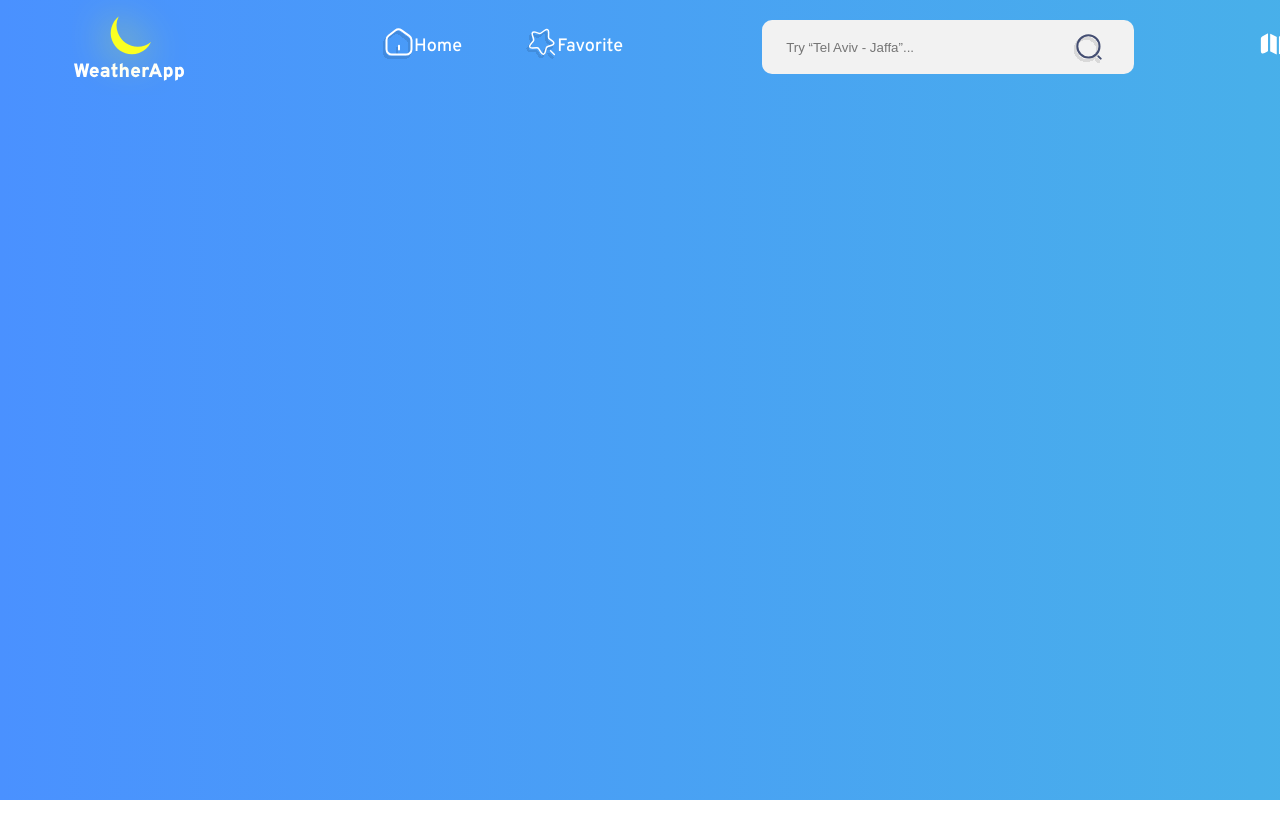
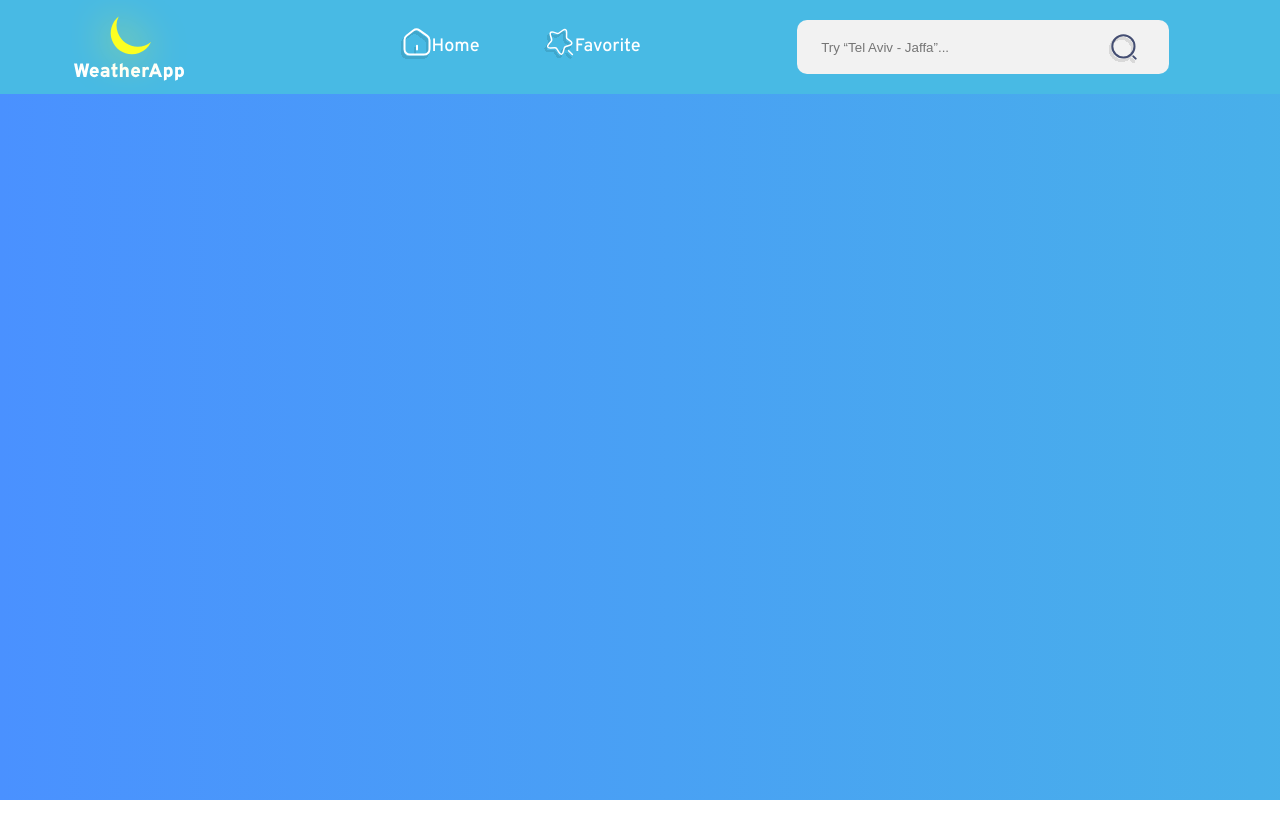
Before and after one commit to sagibarshai/Weather, a React (Create React App) app: page / in a window 1280 px wide. Shown: the top 838 px of the page. Before the commit the page ends 800 px from the top, so only its background shows below. Built offline with nearby package versions, Linux system fonts and the light colour scheme.

Commit message:
starting redux on header

```diff
--- a/package.json
+++ b/package.json
@@ -3,6 +3,7 @@
   "version": "0.1.0",
   "private": true,
   "dependencies": {
+    "@reduxjs/toolkit": "^1.8.3",
     "@testing-library/jest-dom": "^5.16.4",
     "@testing-library/react": "^13.3.0",
     "@testing-library/user-event": "^13.5.0",
@@ -13,6 +14,7 @@
     "@types/styled-components": "^5.1.25",
     "react": "^18.2.0",
     "react-dom": "^18.2.0",
+    "react-redux": "^8.0.2",
     "react-router-dom": "^6.3.0",
     "react-scripts": "5.0.1",
     "styled-components": "^5.3.5",
--- a/src/components/Header.tsx
+++ b/src/components/Header.tsx
@@ -1,9 +1,9 @@
-import React, { useEffect, useState } from "react";
+import { useState } from "react";
 import { NavLink } from "react-router-dom";
 import themes from "../shared/themes/themes";
 import Input from "../shared/UIElements/Inputs/Input";
 import { StyledButton } from "../shared/UIElements/Button/Button";
-import { StyledHeader, StyledDiv } from "./StyledHeader";
+import { StyledHeader, StyledDiv, StyledDecloration } from "./StyledHeader";
 import { StyledIcon } from "../shared/Icons/Icon";
 import { ReactComponent as IconLogo } from "../shared/svg/logo.svg";
 import { ReactComponent as IconSearchDark } from "../shared/svg/search-dark.svg";
@@ -15,9 +15,12 @@ import Checkbox from "../shared/UIElements/Inputs/Checkbox";
 import NavLinkActiveStyle from "../shared/navLinks/NavLinkActiveStyle";
 import links, { Links } from "../shared/links/links";
 import { CSSProperties } from "styled-components";
+import { toggleBackground, toggleDegress } from "../redux/headerSlice";
+import { useDispatch } from "react-redux";
 const Header = () => {
      const [activeIcon, setActiveIcon] = useState<JSX.Element>();
      const [activeIconId, setActiveIconId] = useState<string>();
+     const dispatch = useDispatch();
      const NavLinkStyleHandler = (isActive: boolean, link: Links) => {
           if (isActive) {
                return NavLinkActiveStyle;
@@ -61,6 +64,7 @@ const Header = () => {
                                         </StyledIcon>
                                         {link.name}
                                    </StyledButton>
+                                   <StyledDecloration />
                               </NavLink>
                          );
                     })}
@@ -99,6 +103,7 @@ const Header = () => {
                          rightIcon="F°"
                     />
                     <Checkbox
+                         onClick={() => dispatch(toggleBackground())}
                          htmlFor="mood"
                          id="mood"
                          variant="checkbox"
--- a/src/components/StyledHeader.tsx
+++ b/src/components/StyledHeader.tsx
@@ -5,9 +5,9 @@ type StyledDivProps = {
      marginRight?: string;
 };
 export const StyledHeader = styled.header`
-     width: 100vw;
+     width: 100%;
      height: 94px;
-     background-color: transparent;
+     background-color: #48bae4;
      display: flex;
      justify-content: space-between;
      align-items: center;
@@ -18,3 +18,11 @@ export const StyledDiv = styled.div<StyledDivProps>`
      gap: ${(props) => props.gap || "0px"};
      margin-left: ${(props) => props.marginLeft || "0px"};
 `;
+export const StyledDecloration = styled.span`
+     position: absolute;
+     top: 150%;
+     left: 0;
+     width: 116px;
+     height: 5.1px;
+     background-color: white;
+`;
--- a/src/index.tsx
+++ b/src/index.tsx
@@ -7,17 +7,21 @@ import { ThemeProvider } from "styled-components";
 import GlobalStyle from "./GolbalStyle";
 import themes from "./shared/themes/themes";
 import { BrowserRouter } from "react-router-dom";
+import { Provider } from "react-redux";
+import store from "./redux/store";
 const root = ReactDOM.createRoot(
      document.getElementById("root") as HTMLElement
 );
 root.render(
      <React.StrictMode>
+          <Provider store={store}>
                <BrowserRouter>
                     <ThemeProvider theme={themes}>
                          <GlobalStyle />
                          <App />
                     </ThemeProvider>
                </BrowserRouter>
+          </Provider>
      </React.StrictMode>
 );
 
--- a/src/pages/Home.tsx
+++ b/src/pages/Home.tsx
@@ -1,9 +1,15 @@
 import React from "react";
 import Header from "../components/Header";
 import { StyledPageContainer } from "./StyledHome";
+import { useSelector } from "react-redux";
 const Home = () => {
+     const background = useSelector(
+          (state) => state.headerSlice.renderBackground
+     );
+
+     console.log(background);
      return (
-          <StyledPageContainer>
+          <StyledPageContainer background={background}>
                <Header />
           </StyledPageContainer>
      );
--- a/src/pages/StyledHome.tsx
+++ b/src/pages/StyledHome.tsx
@@ -1,8 +1,11 @@
 import styled from "styled-components";
 import themes from "../shared/themes/themes";
+type StyledHome = {
+     background: string;
+};
 
-export const StyledPageContainer = styled.div`
-     background-image: ${themes.backgroundPraimary};
+export const StyledPageContainer = styled.div<StyledHome>`
+     background-image: ${(props) => props.background};
      min-height: 100vh;
      width: 1920px;
 `;
--- /dev/null
+++ b/src/redux/headerSlice.tsx
@@ -0,0 +1,23 @@
+import { createSlice } from "@reduxjs/toolkit";
+import themes from "../shared/themes/themes";
+const backgroundPraimary = themes.backgroundPraimary;
+const darkBackground = themes.darkBackground;
+
+const initialState = {
+     renderBackground: backgroundPraimary,
+     degreesMood: "celsius",
+};
+const headerSlice = createSlice({
+     name: "header",
+     initialState,
+     reducers: {
+          toggleBackground(state) {
+               if (state.renderBackground === backgroundPraimary) {
+                    state.renderBackground = darkBackground;
+               } else state.renderBackground = backgroundPraimary;
+          },
+          toggleDegress() {},
+     },
+});
+export default headerSlice.reducer;
+export const { toggleBackground, toggleDegress } = headerSlice.actions;
--- /dev/null
+++ b/src/redux/store.tsx
@@ -0,0 +1,6 @@
+import { configureStore } from "@reduxjs/toolkit";
+import headerSlice from "./headerSlice";
+const store = configureStore({
+     reducer: { headerSlice },
+});
+export default store;
--- a/src/shared/UIElements/Button/Button.tsx
+++ b/src/shared/UIElements/Button/Button.tsx
@@ -12,6 +12,7 @@ interface StyledButtonProps {
      variant?: StyledButtonVariant;
      colors?: Colors;
      textUnderline?: string;
+     position?: string;
 }
 
 export const StyledButton = styled.button<StyledButtonProps>`
--- a/src/shared/UIElements/Inputs/Checkbox.tsx
+++ b/src/shared/UIElements/Inputs/Checkbox.tsx
@@ -1,3 +1,4 @@
+import { ReactEventHandler } from "react";
 import styled, { css } from "styled-components";
 import themes from "../../themes/themes";
 type Props = {
@@ -5,7 +6,8 @@ type Props = {
      LeftIcon: string | JSX.Element;
      rightIcon: string | JSX.Element;
      id: string;
-     htmlFor?: any;
+     htmlFor?: string;
+     onClick?: ReactEventHandler;
 };
 const StyledLabel = styled.label`
      width: 73px;
@@ -53,7 +55,7 @@ const StyledIconState = styled.div`
 `;
 const Checkbox: React.FC<Props> = (props) => {
      return (
-          <StyledLabel htmlFor={props.htmlFor}>
+          <StyledLabel htmlFor={props.htmlFor} onClick={props.onClick}>
                <StyledInput type="checkbox" id={props.id} />
                <StyledDivToggle>
                     <StyledIconState style={{ left: "30%" }}>
--- a/src/shared/colors/colors.tsx
+++ b/src/shared/colors/colors.tsx
@@ -9,6 +9,7 @@ export interface Colors {
      errorRed: string;
      yellow: string;
      backgroundPraimary: string;
+     darkBackground: string;
 }
 const colors: Colors = {
      black: "#222222",
@@ -21,5 +22,6 @@ const colors: Colors = {
      errorRed: "#F0274B",
      yellow: "#FFD130",
      backgroundPraimary: "linear-gradient(to left, #47bfdf, #4a91ff)",
+     darkBackground: "linear-gradient(to left, #191634 , #1e437c )",
 };
 export default colors;
--- a/src/shared/navLinks/NavLinkActiveStyle.tsx
+++ b/src/shared/navLinks/NavLinkActiveStyle.tsx
@@ -1,15 +1,12 @@
 import themes from "../themes/themes";
 type ObjectTypes = {
-     borderBottom?: string;
      textDecoration?: string;
-     paddingBottom?: string;
      color?: string;
-     marginRight?: string;
+     position?: string;
 };
 const NavLinkActiveStyle: ObjectTypes = {
-     borderBottom: "3px solid white",
      textDecoration: "none",
-     paddingBottom: "18px",
      color: themes.white,
+     position: "relative",
 };
 export default NavLinkActiveStyle;
```
Also changed, not shown: 1 other file (tests, documents, lock files or other folders). Lines whose indentation alone changed are shown as unchanged.
